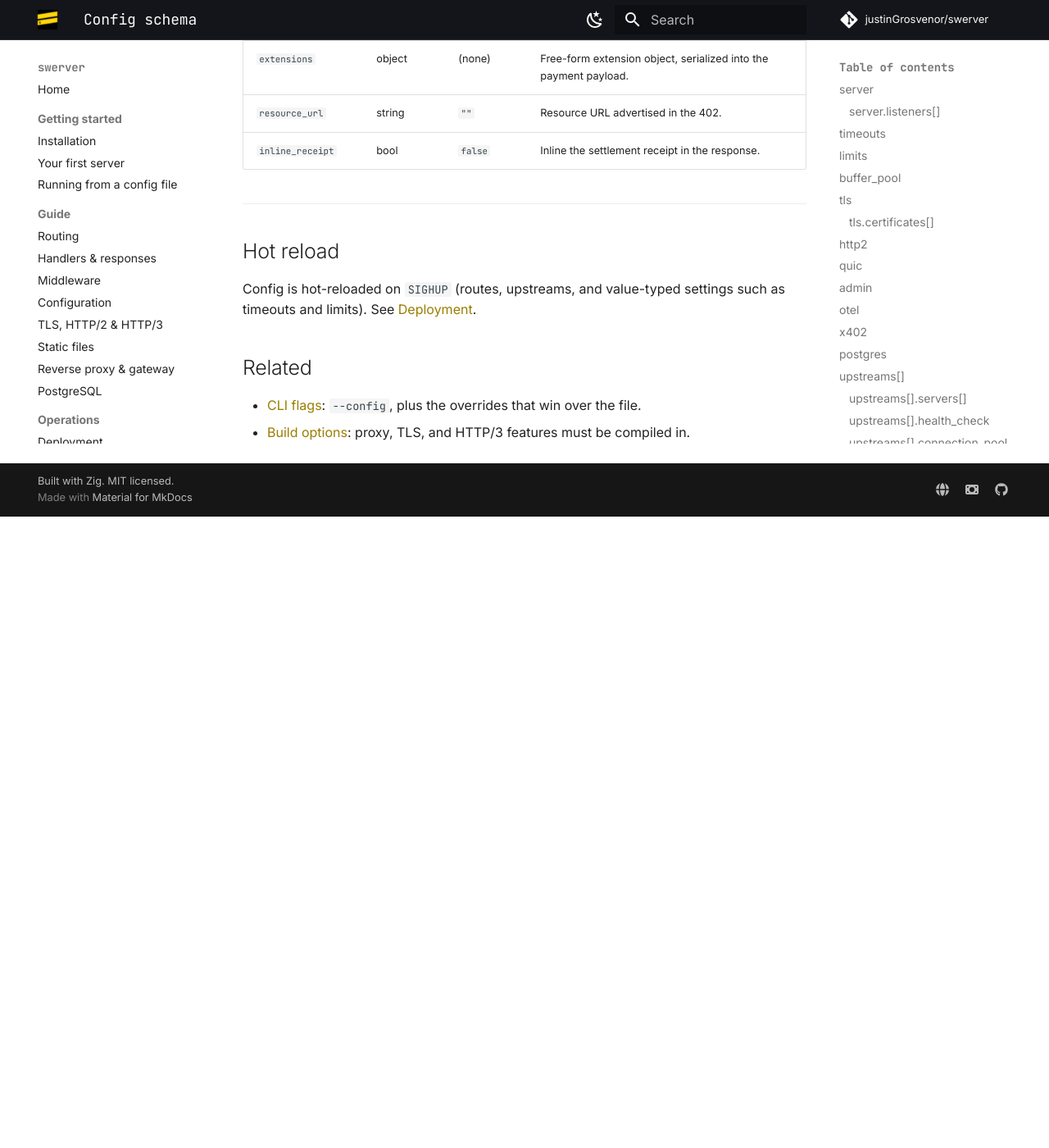
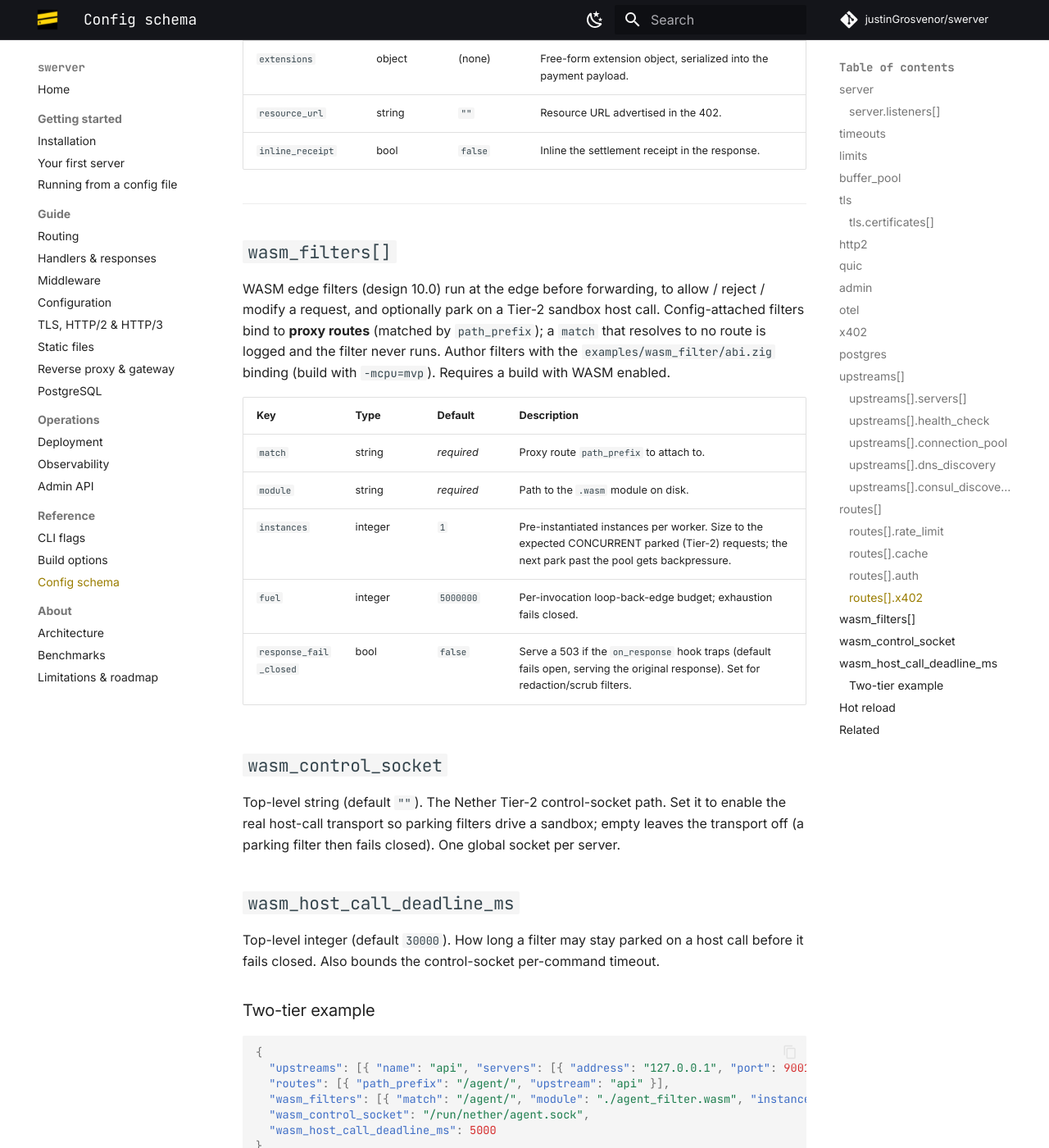
Before and after one commit to justinGrosvenor/swerver, an MkDocs documentation site: the page built from docs/reference/config-schema.md, in a window 1280 px wide and 1400 px high, scrolled down 12945 px. Shown: the whole window at 82% size. Built offline with MkDocs 1.6.1 and Material for MkDocs 9.7.7, drawn with Linux system fonts in a browser that asks for light colours; comment, search, counter and statistics services are not loaded; before the commit the page ends 13575 px from its top, so only the background shows below that; some of the changed text lies outside the part shown.

Commit message:
feat(config): wire the Tier-2 control socket + park deadline from config (O1, O2, O4)
The Tier-2 control socket (wasm_control_socket_path) and the host-call deadline
were Server fields set ONLY via the embedded Zig API, so a config-driven
deployment could NOT enable the host-call transport at all -- a parking wasm
filter just hung to the deadline and failed closed. This was the headline
operator gap (operator-journey scenario BLOCKER).

- config_file.zig: top-level `wasm_control_socket` (string) and
  `wasm_host_call_deadline_ms` (int) parse into LoadedConfig (borrowing the
  parsed-JSON arena, same lifetime as wasm_filters' module paths).
- main.zig + master.zig: apply them to the Server (single- and multi-process;
  each worker builds its own ControlClient). setupWasmControl + installResume
  already run in the shared dispatch setup, so the resume path is wired for the
  config-driven binary exactly as for the Zig examples.
- docs/reference/config-schema.md: document the wasm_filters block +
  wasm_control_socket + wasm_host_call_deadline_ms (previously undocumented, O4),
  with a two-tier example; examples/two-tier.config.json ships the same.

Validated end to end: a pure-config deployment (no Zig) with wasm_control_socket
set drives a parking filter against a control stub -- no-auth -> REJECT 403,
auth -> ALLOW -> forward, both in ~1ms (vs hanging to the deadline before).
Tests: config parse (present + absent). Full sweep green (default, wasm,
wasm+h2, ReleaseFast, static-musl, check tls+h3+wasm).

````diff
--- a/docs/reference/config-schema.md
+++ b/docs/reference/config-schema.md
@@ -334,6 +334,53 @@ Proxy routes, matched by path prefix (and optional host). Every route must refer
 
 ---
 
+## `wasm_filters[]`
+
+WASM edge filters (design 10.0) run at the edge before forwarding, to allow /
+reject / modify a request, and optionally park on a Tier-2 sandbox host call.
+Config-attached filters bind to **proxy routes** (matched by `path_prefix`); a
+`match` that resolves to no route is logged and the filter never runs. Author
+filters with the `examples/wasm_filter/abi.zig` binding (build with `-mcpu=mvp`).
+Requires a build with WASM enabled.
+
+| Key | Type | Default | Description |
+| --- | --- | --- | --- |
+| `match` | string | *required* | Proxy route `path_prefix` to attach to. |
+| `module` | string | *required* | Path to the `.wasm` module on disk. |
+| `instances` | integer | `1` | Pre-instantiated instances per worker. Size to the expected CONCURRENT parked (Tier-2) requests; the next park past the pool gets backpressure. |
+| `fuel` | integer | `5000000` | Per-invocation loop-back-edge budget; exhaustion fails closed. |
+| `response_fail_closed` | bool | `false` | Serve a 503 if the `on_response` hook traps (default fails open, serving the original response). Set for redaction/scrub filters. |
+
+## `wasm_control_socket`
+
+Top-level string (default `""`). The Nether Tier-2 control-socket path. Set it to
+enable the real host-call transport so parking filters drive a sandbox; empty
+leaves the transport off (a parking filter then fails closed). One global socket
+per server.
+
+## `wasm_host_call_deadline_ms`
+
+Top-level integer (default `30000`). How long a filter may stay parked on a host
+call before it fails closed. Also bounds the control-socket per-command timeout.
+
+### Two-tier example
+
+```json
+{
+  "upstreams": [{ "name": "api", "servers": [{ "address": "127.0.0.1", "port": 9001 }] }],
+  "routes": [{ "path_prefix": "/agent/", "upstream": "api" }],
+  "wasm_filters": [{ "match": "/agent/", "module": "./agent_filter.wasm", "instances": 8 }],
+  "wasm_control_socket": "/run/nether/agent.sock",
+  "wasm_host_call_deadline_ms": 5000
+}
+```
+
+A request to `/agent/*` runs `agent_filter.wasm`, which may park on a host call
+over `/run/nether/agent.sock`; on allow it forwards to the `api` upstream. See
+`examples/two-tier.config.json`.
+
+---
+
 ## Hot reload
 
 Config is hot-reloaded on `SIGHUP` (routes, upstreams, and value-typed settings such as timeouts and limits). See [Deployment](../operations/deployment.md).
````
Also changed, not shown: 4 other files.
